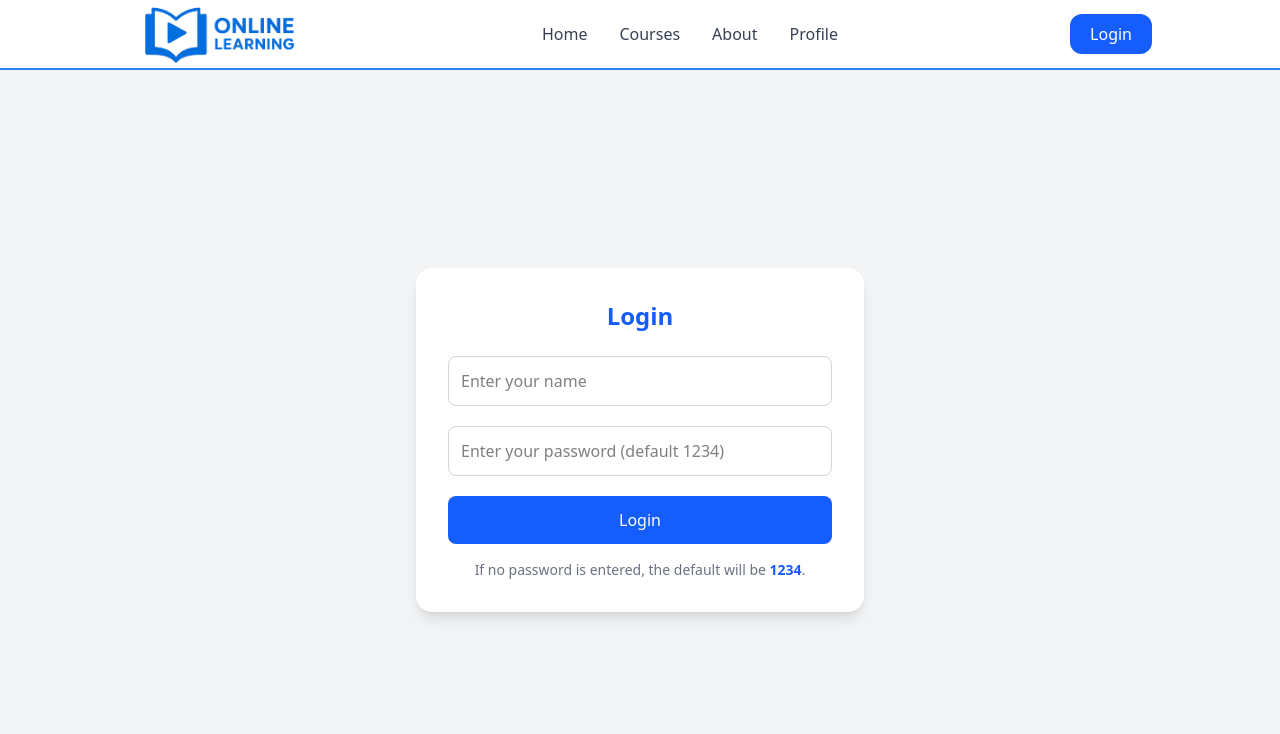
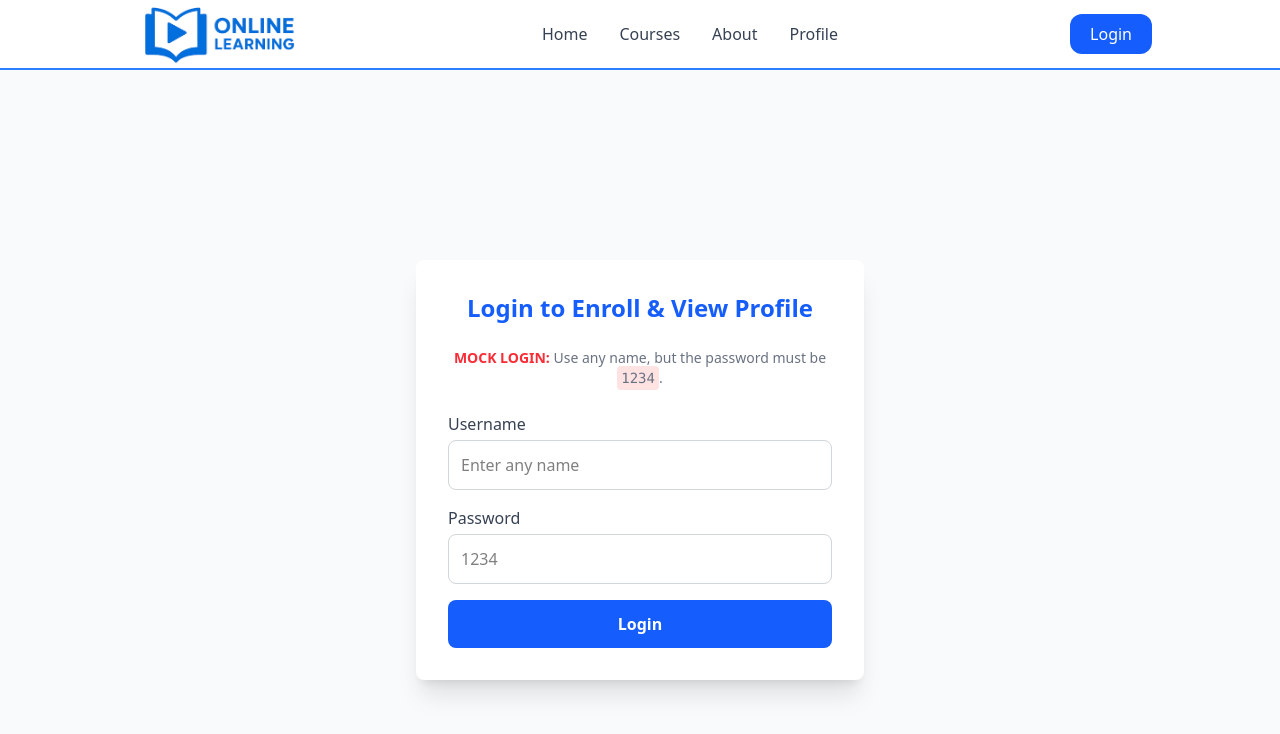
Before and after one commit to muhammad7061/online-learning-dashboard, a React (Vite) app: page /login in a window 1280 px wide. Shown: the top 734 px of the page. Built offline with nearby package versions, Linux system fonts and the light colour scheme.

Commit message:
Refactor Login component for username input
Refactor login component to use username instead of name. Update login logic to validate username and password, and modify UI for better clarity.

```diff
--- a/src/pages/Login.jsx
+++ b/src/pages/Login.jsx
@@ -2,56 +2,81 @@ import { useState } from "react";
 import { useNavigate } from "react-router-dom";
 
 const Login = () => {
-  const [name, setName] = useState("");
+  const [username, setUsername] = useState("");
   const [password, setPassword] = useState("");
   const navigate = useNavigate();
 
   const handleLogin = (e) => {
     e.preventDefault();
-    if (!name.trim()) return alert("Please enter your name!");
 
-    const finalPassword = password.trim() === "" ? "1234" : password;
-    const user = { name, password: finalPassword };
+    // --- MOCK LOGIN LOGIC ---
+    // User can enter any username, but the password MUST be '1234'.
+    // The condition checks: 1) Is the username NOT empty, AND 2) Is the password '1234'?
+    if (username.trim() !== "" && password === "1234") {
+
+      // 1. Store user data, using the entered username as the user's name
+      const user = { name: username, id: 1 };
       localStorage.setItem("user", JSON.stringify(user));
-    alert(`Welcome, ${name}!`);
-    navigate("/courses");
+
+      // 2. Check for a stored redirect path (from a protected route or enrollment click)
+      const redirectPath = sessionStorage.getItem("redirectPath") || "/profile";
+
+      // 3. Clear the redirect path and navigate to the intended page
+      sessionStorage.removeItem("redirectPath");
+      navigate(redirectPath, { replace: true });
+
+    } else {
+      let errorMessage = "Invalid login attempt. ";
+      if (username.trim() === "") {
+        errorMessage += "Username cannot be empty.";
+      } else if (password !== "1234") {
+        errorMessage += "The password must be '1234'.";
+      }
+      alert(errorMessage);
+    }
   };
 
   return (
-    <div className="min-h-[92.5vh] flex justify-center items-center bg-gray-100">
-      <form
-        onSubmit={handleLogin}
-        className="bg-white shadow-lg rounded-2xl p-8 w-[90%] max-w-md"
-      >
-        <h2 className="text-2xl font-bold text-center mb-6 text-blue-600">
-          Login
+    <section className="min-h-screen flex items-center justify-center bg-gray-50">
+      <div className="bg-white p-8 rounded-lg shadow-xl w-full max-w-md">
+        <h2 className="text-2xl font-bold mb-6 text-center text-blue-600">
+          Login to Enroll & View Profile
         </h2>
+        <p className="text-center text-sm text-gray-500 mb-6">
+            <span className="font-semibold text-red-500">MOCK LOGIN:</span> Use any name, but the password must be <code className="bg-red-100 p-1 rounded">1234</code>.
+        </p>
+        <form onSubmit={handleLogin} className="space-y-4">
+          <div>
+            <label className="block text-gray-700">Username</label>
             <input
               type="text"
-          placeholder="Enter your name"
-          value={name}
-          onChange={(e) => setName(e.target.value)}
-          className="border border-gray-300 w-full rounded-lg p-3 mb-5 focus:outline-blue-500"
+              value={username}
+              onChange={(e) => setUsername(e.target.value)}
+              className="mt-1 w-full p-3 border border-gray-300 rounded-lg focus:ring-blue-500 focus:border-blue-500"
+              placeholder="Enter any name"
+              required
             />
+          </div>
+          <div>
+            <label className="block text-gray-700">Password</label>
             <input
               type="password"
-          placeholder="Enter your password (default 1234)"
               value={password}
               onChange={(e) => setPassword(e.target.value)}
-          className="border border-gray-300 w-full rounded-lg p-3 mb-5 focus:outline-blue-500"
+              className="mt-1 w-full p-3 border border-gray-300 rounded-lg focus:ring-blue-500 focus:border-blue-500"
+              placeholder="1234"
+              required
             />
+          </div>
           <button
             type="submit"
-          className="w-full bg-blue-600 text-white py-3 rounded-lg hover:bg-blue-700 transition-all font-medium"
+            className="w-full bg-blue-600 text-white p-3 rounded-lg font-semibold hover:bg-blue-700 transition duration-200"
           >
             Login
           </button>
-        <p className="text-center text-gray-500 text-sm mt-4">
-          If no password is entered, the default will be{" "}
-          <span className="font-semibold text-blue-600">1234</span>.
-        </p>
         </form>
       </div>
+    </section>
   );
 };
 
```
Lines whose indentation alone changed are shown as unchanged.
